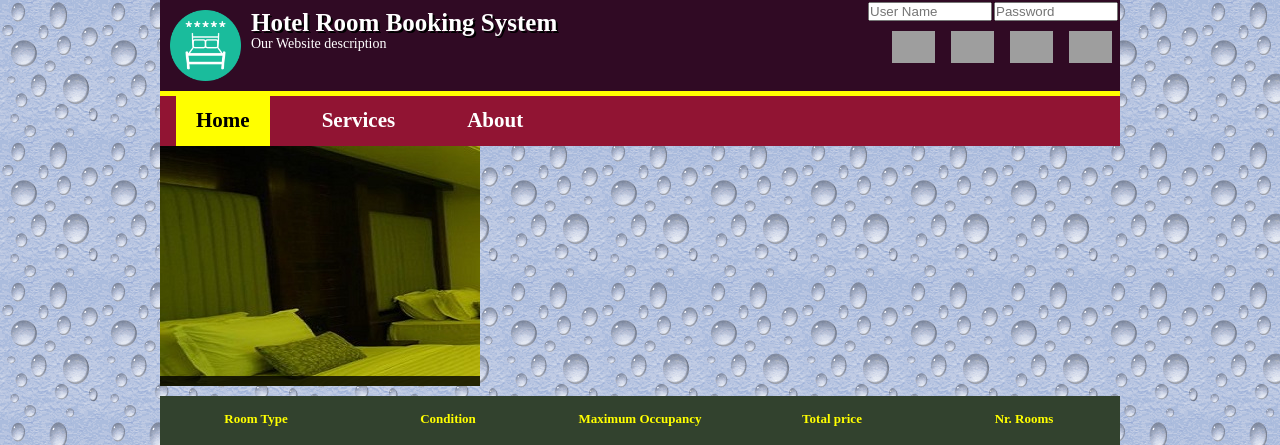
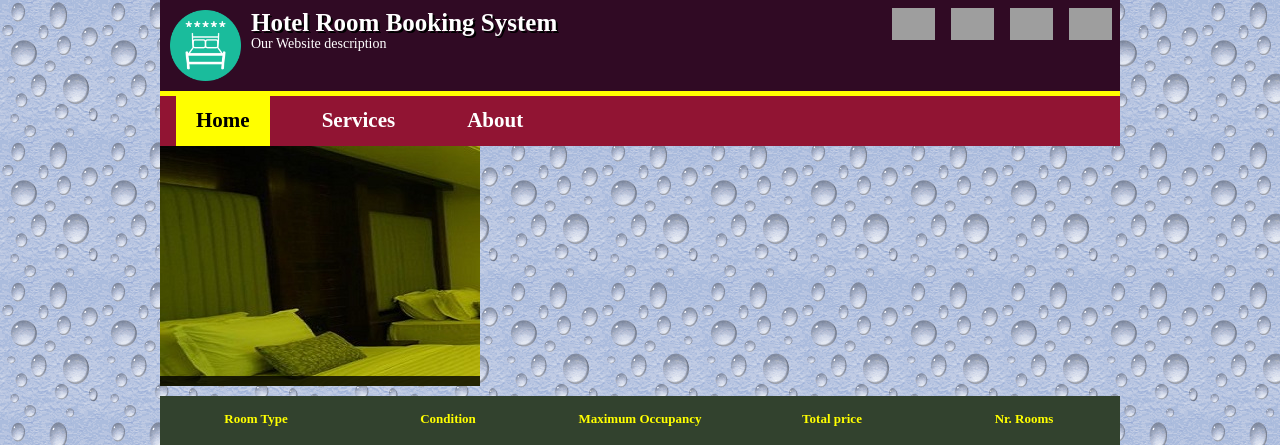
Before and after one commit to mdraselswe/Hotel-Room-Booking, a PHP site: page / in a window 1280 px wide. Shown: the top 445 px of the page. Run offline with PHP 8.4, Linux system fonts and the light colour scheme; some libraries are stand-ins or nearby versions; some web fonts are replaced; grey boxes are pictures that could not be loaded.

Commit message:
deleted login section from header

```diff
--- a/view/components/header.php
+++ b/view/components/header.php
@@ -14,14 +14,7 @@
           <h2>Hotel Room Booking System</h2>
           <p>Our  Website description</p>
         </div>
-        <div class="loginsection">
-            <table>
-                <tr>
-                  <td><input type="text" name="uname" placeholder="User Name"></td>
-                  <td><input type="password" name="pass" placeholder="Password"></td>
-                </tr>
-            </table>
-        </div>
+
         <div class="social">
           <a href="http://www.facebook.com"> <img src="/assets/images/Social/facebook" alt="Facebook"></a>
           <a href="https://www.twitter.com"><img src="/assets/images/Social/twitter" alt ="Twitter"></a>
```
